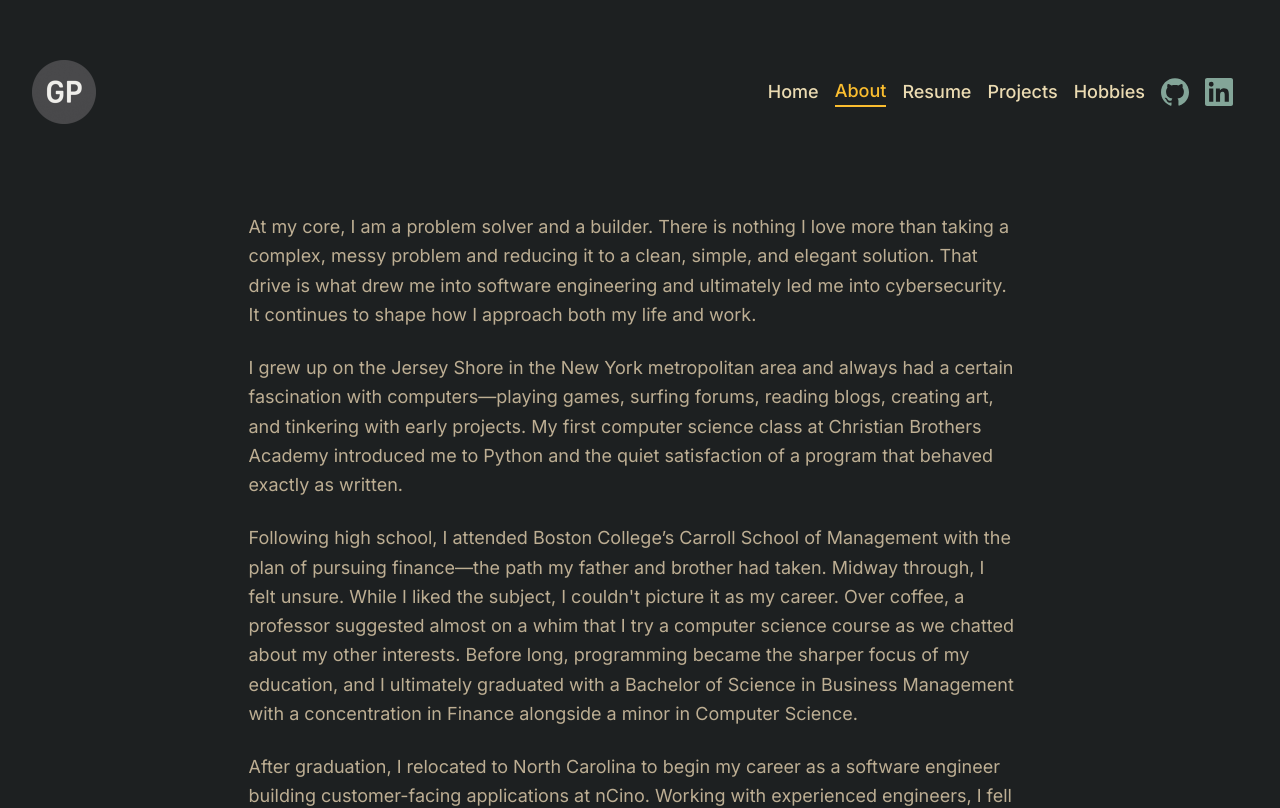
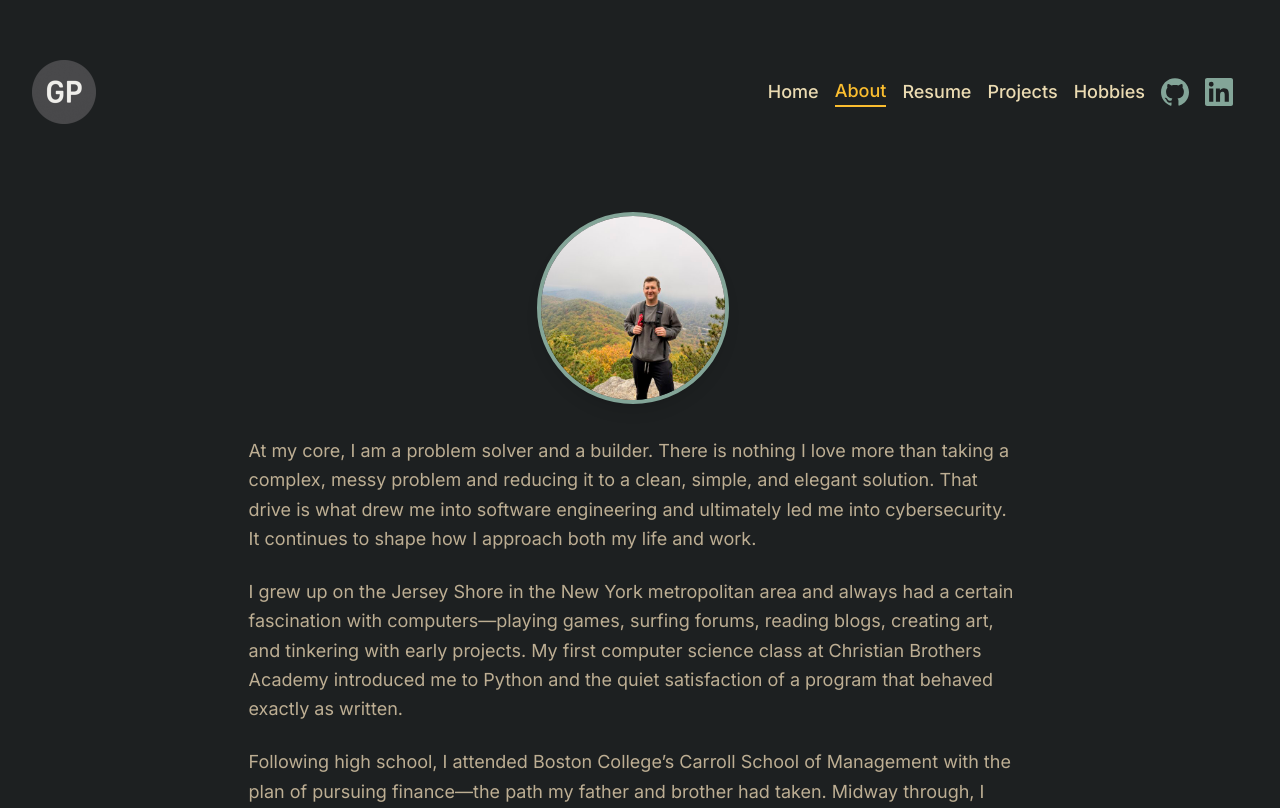
Before and after one commit to garretpatten/garretpatten.com, a Vue app: page /about in a window 1280 px wide. Shown: the top 808 px of the page. Built offline with nearby package versions, Linux system fonts and the light colour scheme.

Commit message:
docs(about): add portrait photo to About page

```diff
--- a/src/views/AboutView.vue
+++ b/src/views/AboutView.vue
@@ -3,6 +3,14 @@
     <h1 class="sr-only">About</h1>
 
     <div class="max-w-none soft-enter soft-enter-delay-1">
+      <img
+        src="/garret.jpeg"
+        alt="Garret Patten"
+        width="512"
+        height="512"
+        decoding="async"
+        class="w-40 h-40 md:w-48 md:h-48 rounded-full object-cover mx-auto mb-8 border-4 border-cobalt-400 shadow-lg"
+      />
       <p class="font-sans text-lg text-gray-300 leading-relaxed mb-6">
         At my core, I am a problem solver and a builder. There is nothing I love
         more than taking a complex, messy problem and reducing it to a clean,
```
Also changed, not shown: public/garret.jpeg (added), 1 other file (tests, documents, lock files or other folders).
